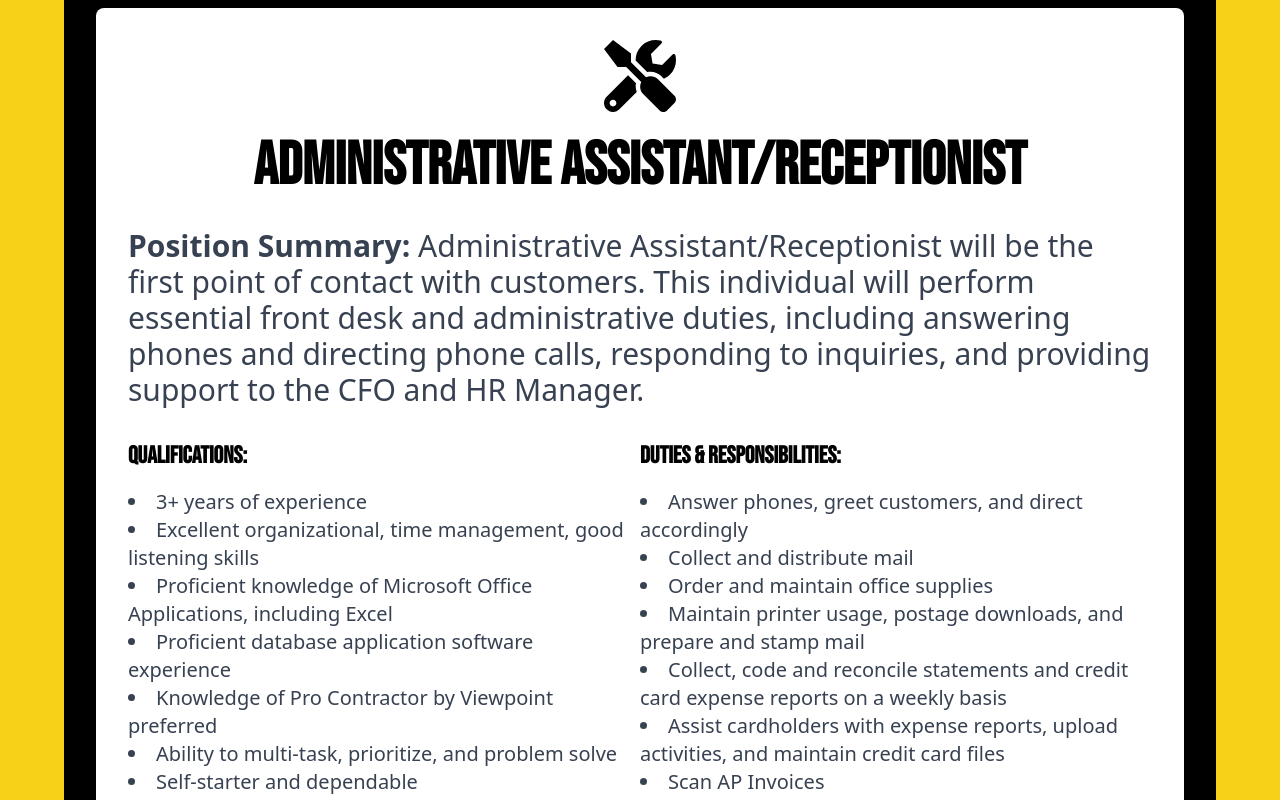
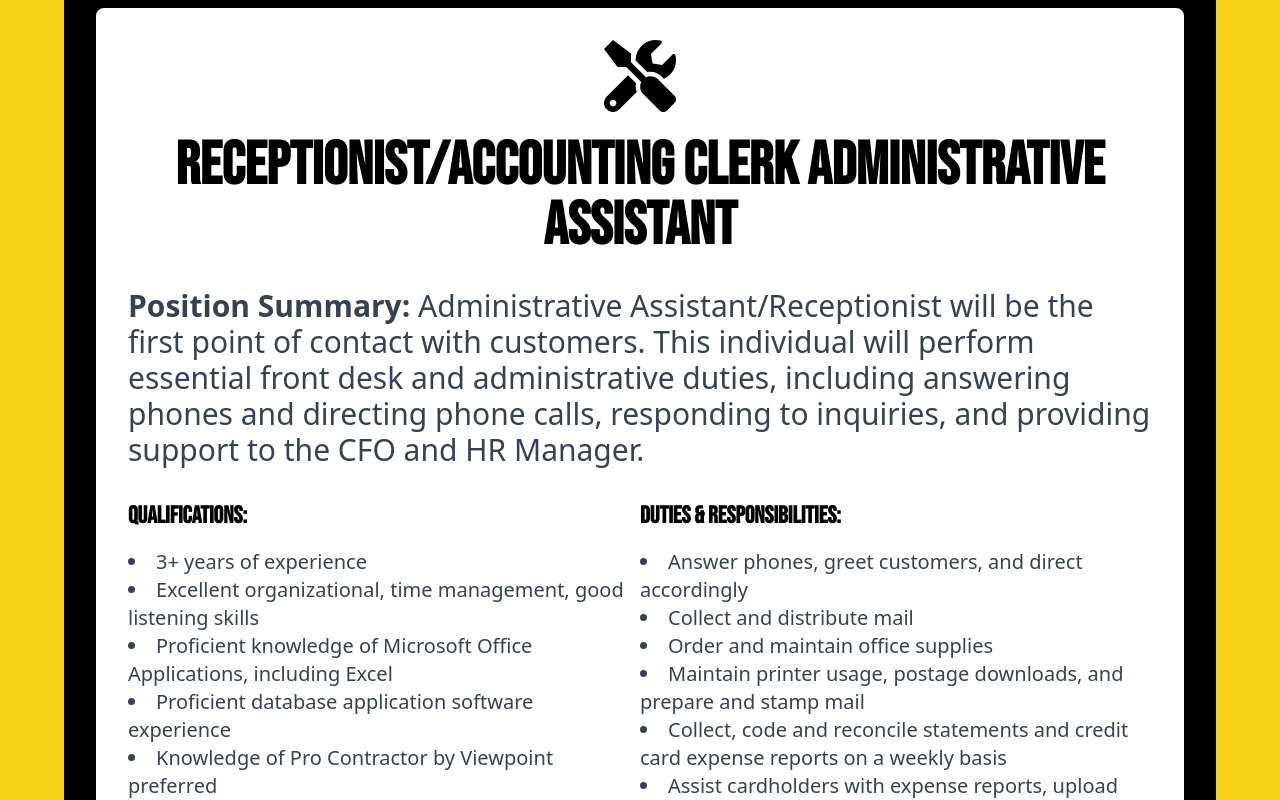
Before and after one commit to JoedyMcconn/SANBARCC, a Next.js app in the folder frontend/: page /job-opportunities in a window 1280 px wide. Shown: the part 1020-1820 px from the top of the page. Built offline with nearby package versions, Linux system fonts and the light colour scheme.

Commit message:
more edits to job and application page

```diff
--- a/frontend/src/app/job-application/page.tsx
+++ b/frontend/src/app/job-application/page.tsx
@@ -211,7 +211,7 @@ export default function JobApplicationForm() {
                         <input type="checkbox" name="position" value="Clerical" className="mr-2"/> Clerical
                     </label>
                     <label className="flex items-center">
-                        <input type="checkbox" name="position" value="Administrative Assistant" className="mr-2"/> Administrative Assistant
+                        <input type="checkbox" name="position" value="Receptionist/Accounting Clerk Administrative Assistant" className="mr-2"/> Receptionist/Accounting Clerk Administrative Assistant
                     </label>
                     <label className="flex items-center">
                         <input type="checkbox" name="position" value="Other" className="mr-2"/> Other:
--- a/frontend/src/app/job-opportunities/page.tsx
+++ b/frontend/src/app/job-opportunities/page.tsx
@@ -118,7 +118,7 @@ export default function JobOpportunities() {
             </div>
 
             <JobPosition
-                title="Administrative Assistant/Receptionist"
+                title="Receptionist/Accounting Clerk Administrative Assistant"
                 icon={<FaTools />}
                 summary="Administrative Assistant/Receptionist will be the first point of contact with customers. This individual will perform essential front desk and administrative duties, including answering phones and directing phone calls, responding to inquiries, and providing support to the CFO and HR Manager."
                 qualifications={[
@@ -146,7 +146,7 @@ export default function JobOpportunities() {
                     "Perform additional administrative tasks as needed"
                 ]}
                 jobType="Full-time"
-                compensation="$16.00/hr - $18.00/hr"
+                compensation="$16.00/hr - $20.00/hr"
                 benefits="Medical, Dental and Vision Insurance, HRA, Supplemental Insurance, Holiday Pay, HWA, 401K, Vacation"
             />
 
```
